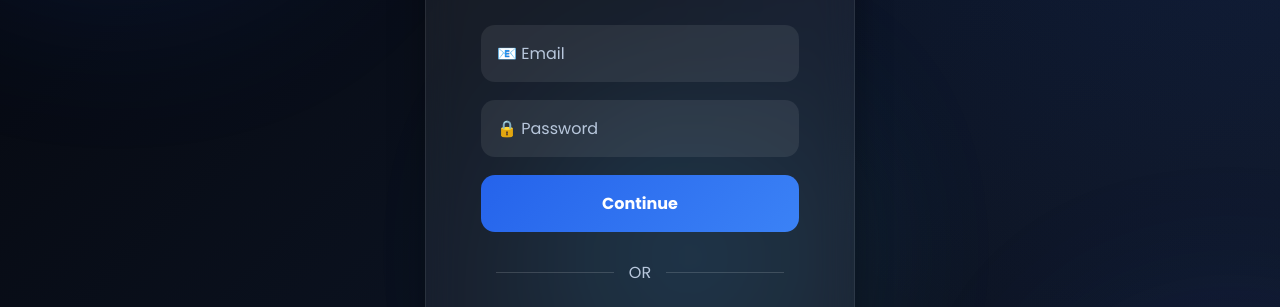
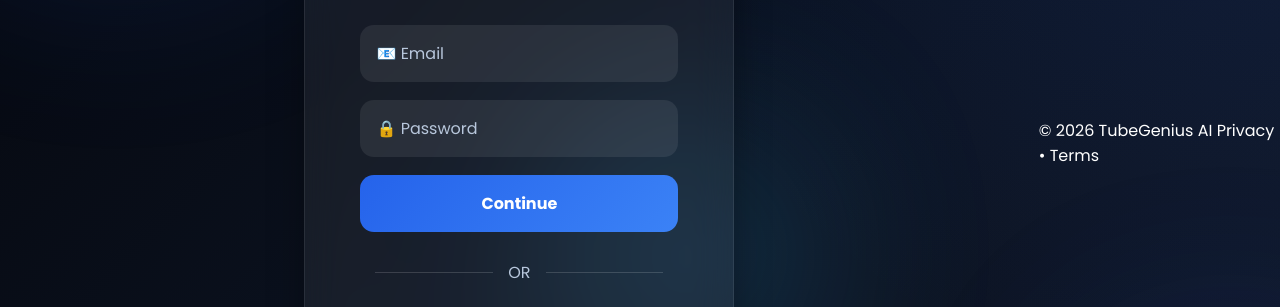
Before and after one commit to intothedark98-bot/TubeGenius-AI, a plain HTML site: page login.html in a window 1280 px wide. Shown: the part 257-564 px from the top of the page. Drawn offline with Linux system fonts and the light colour scheme.

Commit message:
Update login.html

```diff
--- a/login.html
+++ b/login.html
@@ -97,6 +97,18 @@
 
 <script src="js/auth.js"></script>
 
+  <footer>
+
+© 2026 TubeGenius AI
+
+<span>
+
+Privacy • Terms
+
+</span>
+
+  </footer>
+
 </body>
 
 </html>
```
